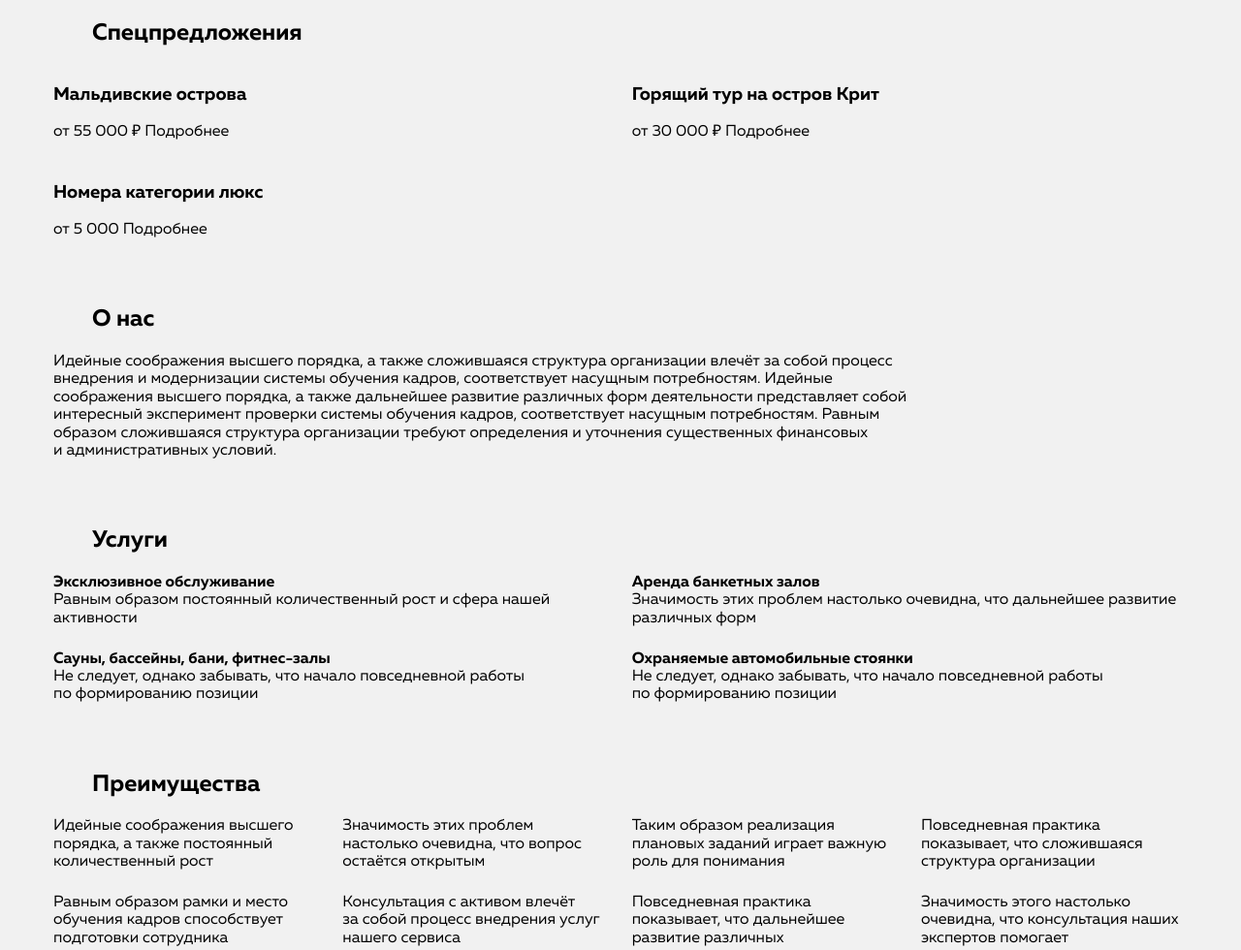
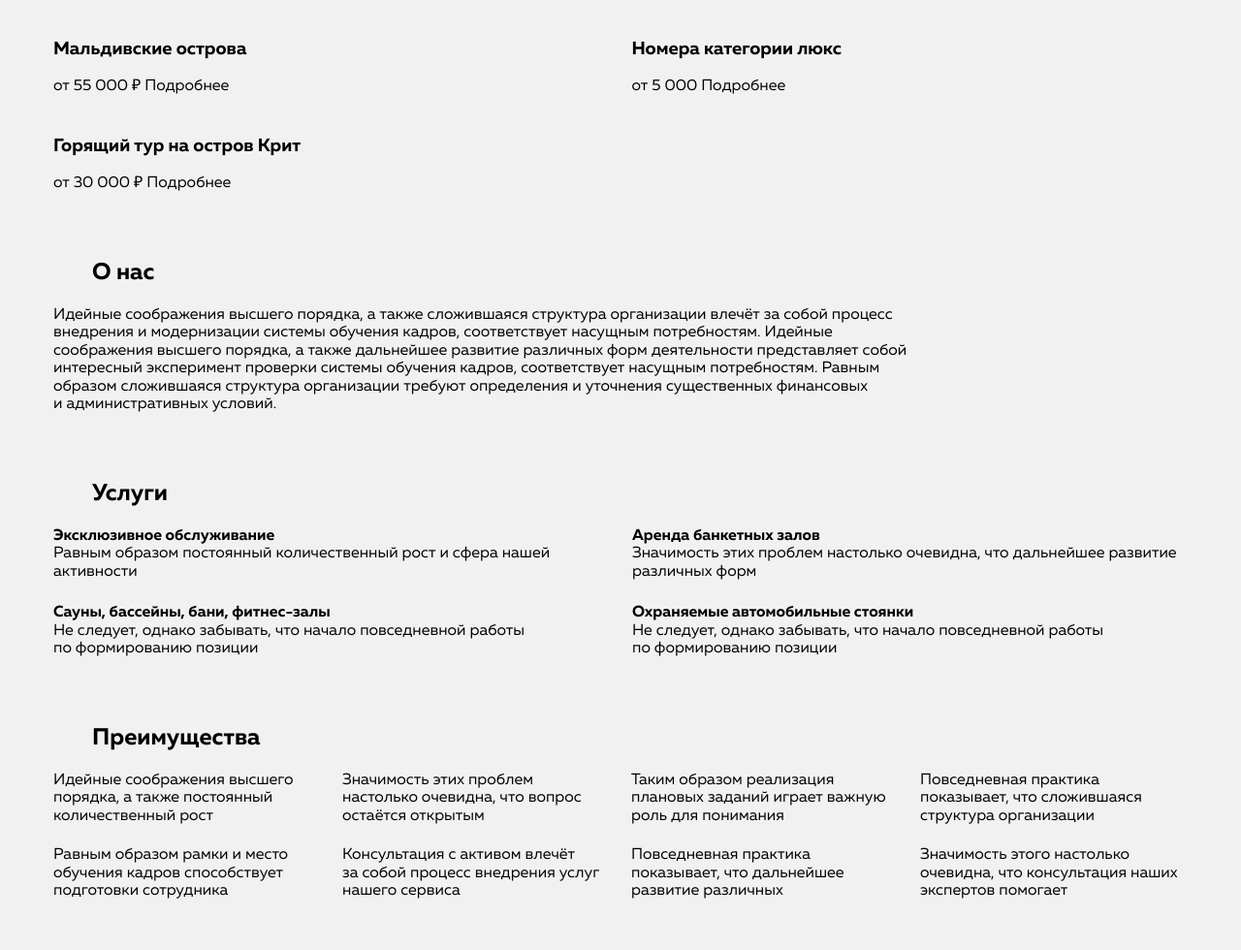
Before and after one commit to Den55Tiger/FullStack_Hotels, a plain HTML site: page 7.10/index.html in a window 1280 px wide. Shown: the part 200-1180 px from the top of the page at 97% size. Drawn offline with Linux system fonts and the light colour scheme.

Commit message:
исправления по куратору
исправления по куратору

```diff
--- a/7.10/css/style.css
+++ b/7.10/css/style.css
@@ -75,6 +75,7 @@ body {
 
 .header-nav {
   margin-right: auto;
+  max-width: 700px;
 }
 
 .header-nav-list {
@@ -110,59 +111,78 @@ body {
   margin-right: 0;
 }
 
+
+
+
+.special-offer-container{
+  display: flex;
+  align-items: stretch;
+  gap: 23px;
+}
+
+.special-offer-row{
+  display: flex;
+  flex-direction: column;
+  width: 50%;
+  gap: 23px;
+}
+
+
 .special-offer-offers {
   display: flex;
-  flex-direction: row;
+  /* flex-direction: row; */
   flex-wrap: wrap;
-  width: 100%;
-  padding: 0;
-  margin: 0;
-  align-content: flex-start;
-
+  /* width: 100%; */
+  /* padding: 0;
+  margin: 0; */
+  /* align-content: flex-start; */
   list-style-type: none;
 }
 
 .special-offer-offer {
   box-sizing: border-box;
-  width: 49%;
-  margin-bottom: 2%;
-  margin-right: 2%;
+  /* margin-bottom: 2%;
+  margin-right: 2%; */
 }
 
-.special-offer-offer:nth-child(2n) {
+/* .special-offer-offer:nth-child(2n) {
   margin-right: 0;
 }
 
 .special-offer-offer:nth-last-child(1),
 .special-offer-offer:nth-last-child(2) {
   margin-bottom: 0;
+} */
+
+.items-services {
+  display: flex;
+  flex-wrap: wrap;
+  gap: 24px;
 }
 
-.items {
-  display: flex;
-  flex-direction: row;
-  flex-wrap: wrap;
-  align-content: flex-start;
+.items-reset {
   padding: 0;
   margin: 0;
   list-style-type: none;
 }
 
+
 .services-item {
   box-sizing: border-box;
-  margin-bottom: 2%;
-  width: 49%;
+  max-width: 573px;
+  /* margin-bottom: 2%;
   margin-right: 2%;
+  */
 }
 
-.services-item:nth-child(2n) {
+/* .services-item:nth-child(2n) {
   margin-right: 0;
 }
 
 .services-item:nth-last-child(1),
 .services-item:nth-last-child(2) {
   margin-bottom: 0;
-}
+} */
 
 .special-offer-offer-img {
   width: 100%;
@@ -172,13 +192,20 @@ body {
   margin: 0;
 }
 
-.advantages-item {
-  width: 23.5%;
-  margin-right: 2%;
-  margin-bottom: 2%;
+.advantages-items{
+  display: flex;
+  flex-wrap: wrap;
+  gap: 22px;
 }
 
-.advantages-item:nth-child(4n) {
+.advantages-item {
+  max-width: 276px;
+  /* width: 23.5%;
+  margin-right: 2%;
+  margin-bottom: 2%; */
+}
+
+/* .advantages-item:nth-child(4n) {
   margin-right: 0;
 }
 
@@ -187,19 +214,27 @@ body {
 .advantages-item:nth-last-child(3),
 .advantages-item:nth-last-child(4) {
   margin-bottom: 0;
-}
+} */
 
 .advantages-item-img {
   width: 100%;
 }
 
-.locations-item {
-  width: 32%;
-  margin-right: 2%;
-  margin-bottom: 2%;
+
+.items-locations{
+  display: flex;
+  flex-wrap: wrap;
+  gap: 24px;
 }
 
-.locations-item:nth-child(3n) {
+.locations-item {
+  width: 374px;
+  /* width: 32%;
+  margin-right: 2%;
+  margin-bottom: 2%; */
+}
+
+/* .locations-item:nth-child(3n) {
   margin-right: 0;
 }
 
@@ -207,7 +242,7 @@ body {
 .locations-item:nth-last-child(2),
 .locations-item:nth-last-child(3) {
   margin-bottom: 0;
-}
+} */
 
 .locations-item-img {
   width: 100%;
--- a/7.10/index.html
+++ b/7.10/index.html
@@ -58,7 +58,7 @@
   </header>
 
   <main class="main">
-    <section class="section special-offer">
+    <!-- <section class="section special-offer">
       <div class="container">
         <h2 class="section-header">Спецпредложения</h2>
 
@@ -85,6 +85,36 @@
           </li>
         </ul>
       </div>
+    </section> -->
+
+    <section class="section special-offer">
+      <div class="container">
+      <div class="special-offer-container">
+        <div class="special-offer-row">
+          <article class="special-offer-offer special-offer-offers-first gradient">
+            <h3 class="special-offer-header">Мальдивские острова</h3>
+            <span class="special-offer-cost">от 55 000 ₽</span>
+            <a href="#" class="special-offer-more">Подробнее</a>
+          </article>
+
+          <article class="special-offer-offer special-offer-offers-third gradient">
+            <h3 class="special-offer-header">Горящий тур на остров Крит</h3>
+            <span class="special-offer-cost">от 30 000 ₽</span>
+            <a href="#" class="special-offer-more">Подробнее</a>
+          </article>
+        </div>
+        <div class="special-offer-row">
+          <article class="special-offer-offer special-offer-offer-big special-offer-offers-second">
+            <h3 class="special-offer-header special-offer-header-big">
+              Номера категории люкс
+            </h3>
+            <span class="special-offer-cost special-offer-cost-big">от 5 000
+            </span>
+            <a href="#" class="special-offer-more">Подробнее</a>
+          </article>
+        </div>
+      </div>
+      </div>
     </section>
 
     <section class="section" id="about-us">
@@ -106,7 +136,7 @@
     <section class="section services" id="services">
       <div class="container">
         <h2 class="section-header">Услуги</h2>
-        <ul class="items">
+        <ul class="items-services items-reset">
           <li class="services-item services-item-image-1">
             <div class="services-block-text">
               <a href="#" class="services-title">
@@ -150,7 +180,7 @@
     <section class="section advantages" id="advantages">
       <div class="container">
         <h2 class="section-header">Преимущества</h2>
-        <ul class="items">
+        <ul class="advantages-items items-reset">
           <li class="advantages-item advantages-item-image-1">
             Идейные соображения высшего порядка, а также постоянный
             количественный рост
@@ -190,7 +220,7 @@
     <section class="section locations" id="locations">
       <div class="container">
         <h2 class="section-header">Размещение</h2>
-        <ul class="items">
+        <ul class="items-locations items-reset">
           <li class="locations-item">
             <article class="locations-article">
               <img src="img/razm_1.jpg" alt="Lagoona española" class="locations-image">
--- a/8.7/css/style.css
+++ b/8.7/css/style.css
@@ -116,6 +116,7 @@ body {
 
 .header-nav {
   margin-right: auto;
+  max-width: 700px;
 }
 
 .header-nav-list {
@@ -260,9 +261,9 @@ body {
 
 .items {
   display: flex;
-  flex-direction: row;
+  /* flex-direction: row; */
   flex-wrap: wrap;
-  align-content: flex-start;
+  /* align-content: flex-start; */
   padding: 0;
   margin: 0;
   list-style-type: none;
```
